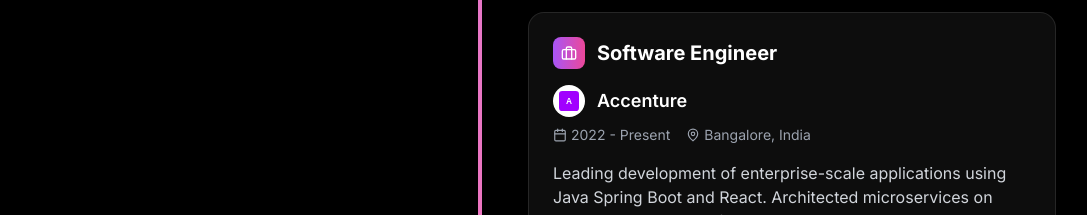
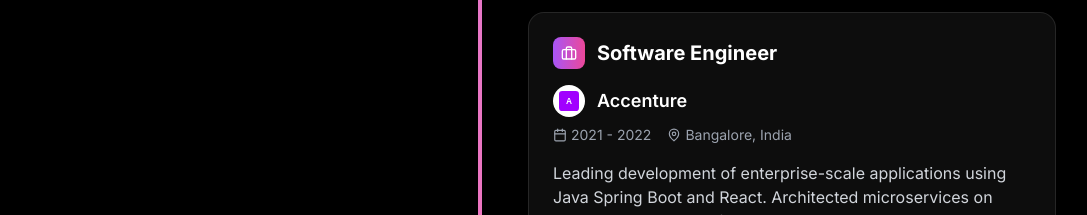
Before and after one commit to The-Ravi/portfolio, a Next.js app: page / in a window 1280 px wide. Shown: the part 5360-5575 px from the top of the page, without its empty margins (160-1247 px from the left). Built offline with nearby package versions, Linux system fonts and the light colour scheme.

Commit message:
period of experience changed acc

```diff
--- a/src/components/Experience.tsx
+++ b/src/components/Experience.tsx
@@ -67,7 +67,7 @@
       company: "Accenture",
       logo: "/logos/accenture-logo.svg",
       location: "Bangalore, India",
-      period: "2022 - Present",
+      period: "2021 - 2022",
       description: "Leading development of enterprise-scale applications using Java Spring Boot and React. Architected microservices on AWS, implemented CI/CD pipelines, and mentored junior developers. Working on digital transformation projects for Fortune 500 clients.",
       technologies: ["Java", "Spring Boot", "React", "AWS", "Docker", "Kubernetes", "Gen AI", "Microservices"],
       achievements: [
```
